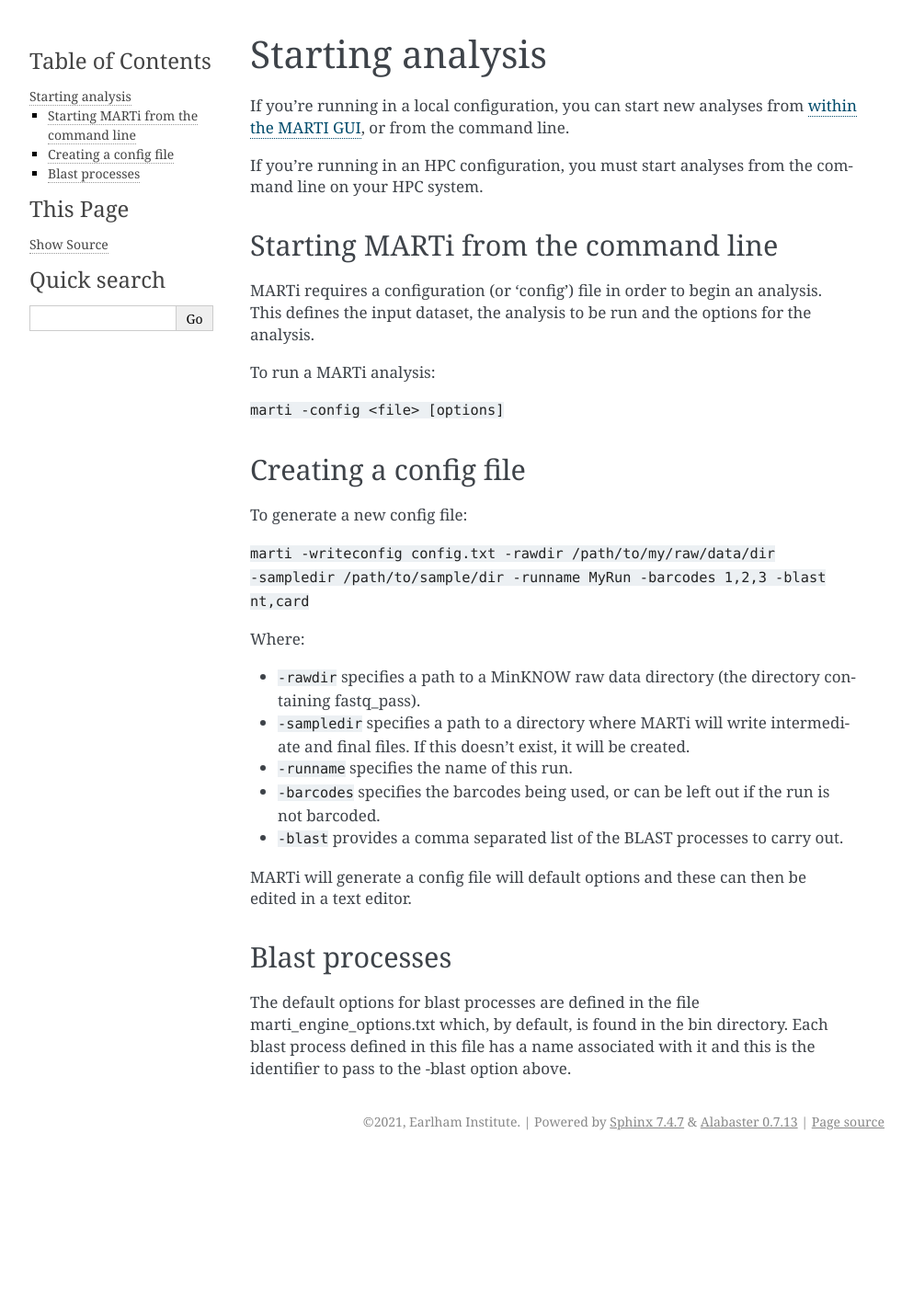
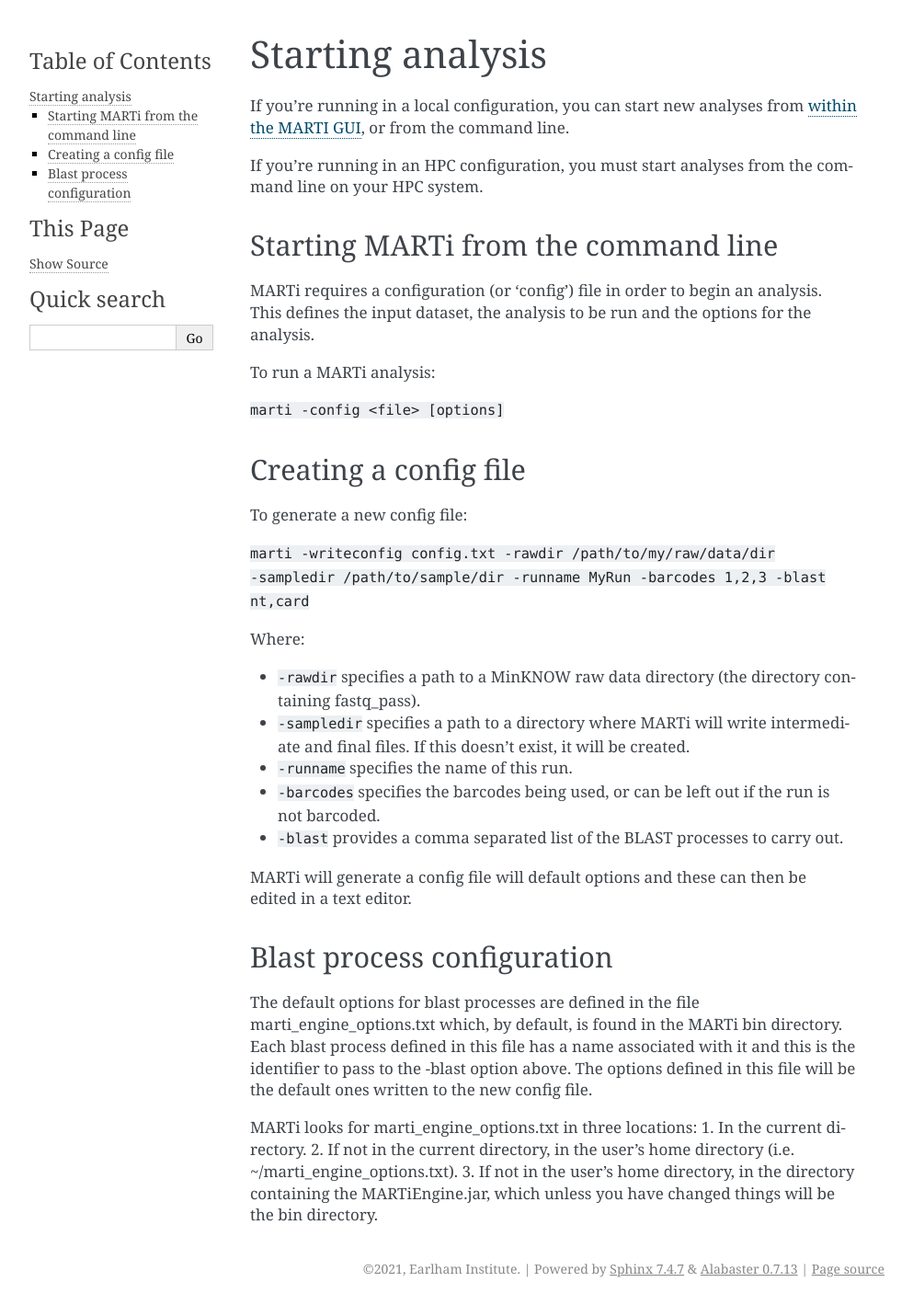
Before and after one commit to richardmleggett/MARTi, a Sphinx documentation site: the page built from docs/source/cmdline.rst, in a window 1280 px wide. Shown: the whole page at 92% size, without its empty margins (148-1141 px from the left). Built offline with Sphinx 7.4.7, drawn with Linux system fonts in a browser that asks for light colours; formulas are drawn with MathJax 3; before the commit the page ends 1259 px from its top, so only the background shows below that.

Commit message:
Docs update

```diff
--- a/docs/source/cmdline.rst
+++ b/docs/source/cmdline.rst
@@ -33,7 +33,12 @@
 
 MARTi will generate a config file will default options and these can then be edited in a text editor.
 
-Blast processes
----------------
+Blast process configuration
+---------------------------
 
-The default options for blast processes are defined in the file marti_engine_options.txt which, by default, is found in the bin directory. Each blast process defined in this file has a name associated with it and this is the identifier to pass to the -blast option above.
+The default options for blast processes are defined in the file marti_engine_options.txt which, by default, is found in the MARTi bin directory. Each blast process defined in this file has a name associated with it and this is the identifier to pass to the -blast option above. The options defined in this file will be the default ones written to the new config file.
+
+MARTi looks for marti_engine_options.txt in three locations:
+1. In the current directory.
+2. If not in the current directory, in the user's home directory (i.e. ~/marti_engine_options.txt).
+3. If not in the user's home directory, in the directory containing the MARTiEngine.jar, which unless you have changed things will be the bin directory.
--- a/docs/source/installation.rst
+++ b/docs/source/installation.rst
@@ -26,7 +26,7 @@
 
 * node.js - you can download it from `nodejs.org <https://nodejs.org/en/download/>`_.
 
-If you are only running the GUI on a particular computer, you do not need to install the Engine dependencies. If you are only running the engine on a particular computer, you do not need to install the front-end dependencies.
+If you are only running the GUI on a particular computer, you do not need to install the Engine dependencies. If you are only running the engine on a particular computer, you do not need to install the GUI dependencies. If you are running both the Engine and the GUI on a single computer, then you need to install both sets of dependencies on that computer.
 
 Downloading
 -----------
```
